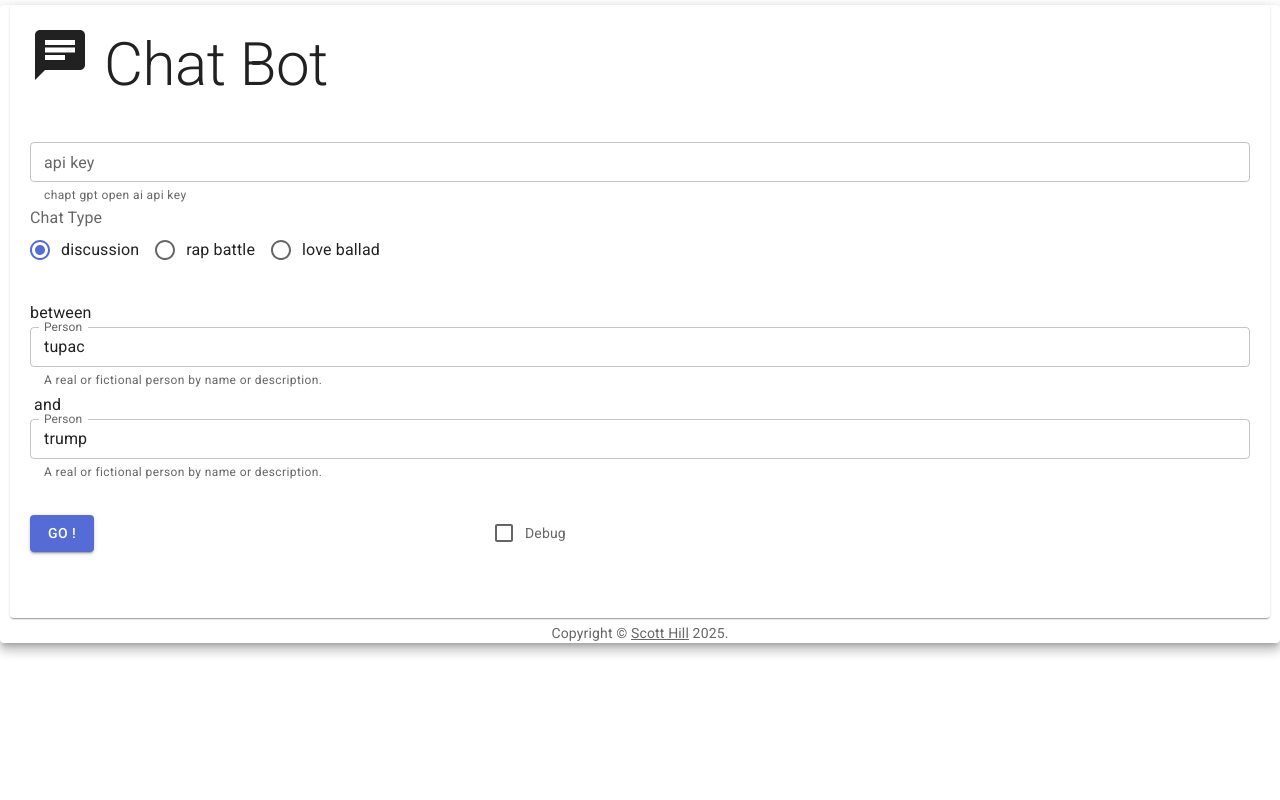
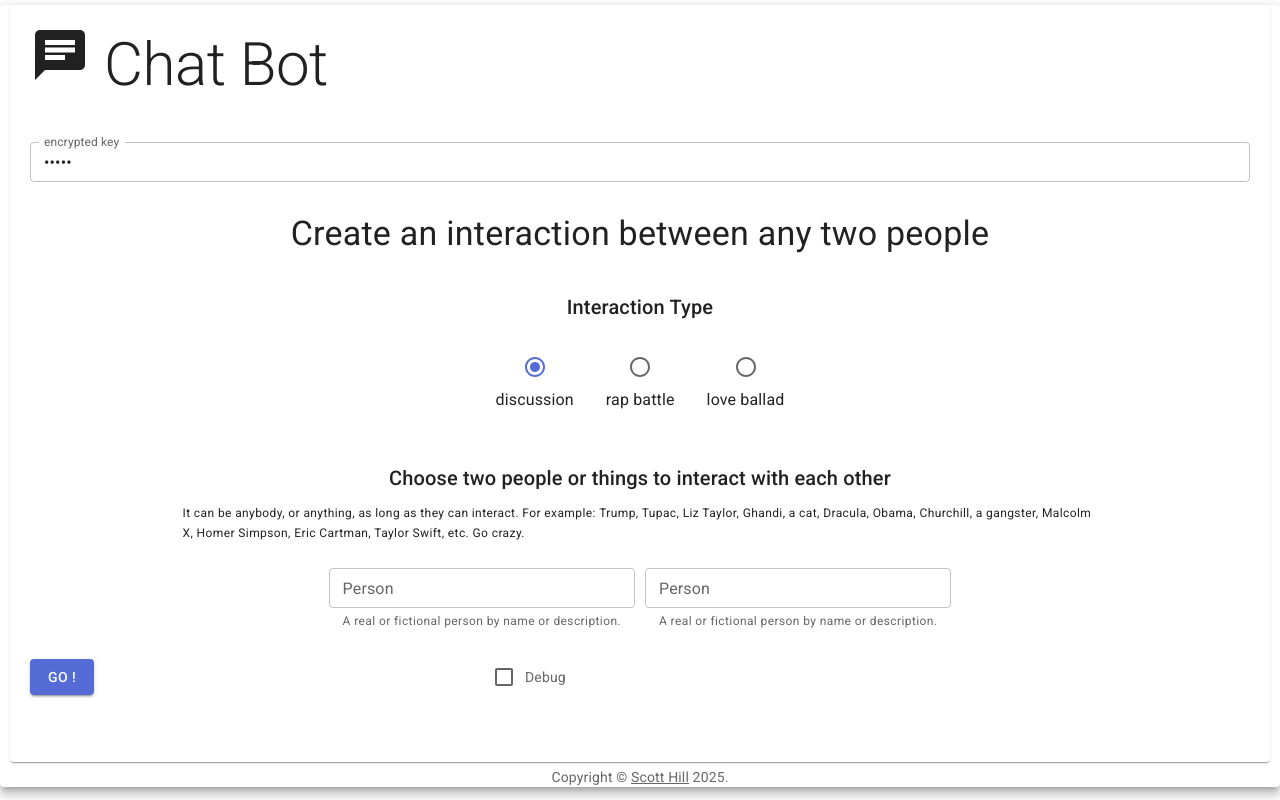
Before and after one commit to hillscottc/openai-fe2, a React (Vite) app: page / in a window 1280 px wide. Built offline with nearby package versions, Linux system fonts and the light colour scheme; no server answers.

Commit message:
reasonable formatting and text changes

```diff
--- a/src/ChatBot.tsx
+++ b/src/ChatBot.tsx
@@ -1,5 +1,5 @@
 import { useState } from "react";
-import OpenAI from 'openai';
+import OpenAI from "openai";
 import {
   Button,
   Paper,
@@ -9,68 +9,79 @@ import {
   Box,
   Checkbox,
   FormControlLabel,
-  FormLabel,
   RadioGroup,
-  Radio
+  Radio,
 } from "@mui/material";
 import { DNA } from "react-loader-spinner";
 import ChatIcon from "@mui/icons-material/Chat";
 
-
 /* https://help.openai.com/en/articles/5112595-best-practices-for-api-key-safety */
-async function fetchChat({ content = 'Tell me a joke', apiKey = '' }: { content: string, apiKey: string }): Promise<string | null> {
-  const client = new OpenAI({ apiKey: apiKey, dangerouslyAllowBrowser: true })
+async function fetchChat({
+  content = "Tell me a joke",
+  apiKey = "",
+}: {
+  content: string;
+  apiKey: string;
+}): Promise<string | null> {
+  const client = new OpenAI({ apiKey: apiKey, dangerouslyAllowBrowser: true });
   const response = await client.chat.completions.create({
     model: "gpt-3.5-turbo",
-    messages: [
-      { role: "user", content },
-    ],
+    messages: [{ role: "user", content }],
     temperature: 0.8,
     max_tokens: 1024,
   });
-  return response.choices[0]?.message?.content
+  return response.choices[0]?.message?.content;
 }
 
-const chatTypes = [
-  "discussion",
-  "rap battle",
-  "love ballad",
-];
+const chatTypes = ["discussion", "rap battle", "love ballad"];
 
 const personHelperText = "A real or fictional person by name or description.";
 
+const sampleItems = [
+  "Trump",
+  "Tupac",
+  "Liz Taylor",
+  "Ghandi",
+  "a cat",
+  "Dracula",
+  "Obama",
+  "Churchill",
+  "a gangster",
+  "Malcolm X",
+  "Homer Simpson",
+  "Eric Cartman",
+  "Taylor Swift",
+];
+
 function ChatBot() {
   const [formData, setFormData] = useState({
-    person1: "tupac",
-    person2: "trump",
+    person1: "",
+    person2: "",
     chatType: "discussion",
-    apiKey: ''
+    apiKey: import.meta.env.VITE_OPENAI_APIKEY || "",
+    password: "",
   });
   const [chatResults, setChatResults] = useState("");
   const [isLoading, setIsLoading] = useState(false);
   const [formError, setFormError] = useState(false);
   const [isDebug, setIsDebug] = useState(false);
 
-  /**
-   * Handle form submission and fetch chat results.
-   */
   const handleSubmit = async (event: React.FormEvent<HTMLFormElement>) => {
     event.preventDefault();
 
     const { chatType, person1, person2, apiKey } = formData;
     if (!chatType || !person1 || !person2 || !apiKey) {
-      setFormError(true)
-      setChatResults("Please fill out all fields.")
-      return
+      setFormError(true);
+      setChatResults("Please fill out all fields.");
+      return;
     }
-    setFormError(false)
+    setFormError(false);
 
-    const content = `Write ${chatType} between ${person1} and ${person2}`
-    // const apiKey = import.meta.env.VITE_OPENAI_APIKEY
+    const content = `Write ${chatType} between ${person1} and ${person2}`;
 
     if (isDebug) {
       setChatResults(`DEBUG:\n ${JSON.stringify(formData)} \n ${content}`);
-      return
+      return;
     }
 
     try {
@@ -83,7 +94,6 @@ function ChatBot() {
       setChatResults(`Error: ${error}`);
       setIsLoading(false);
     }
-
   };
 
   return (
@@ -100,36 +110,106 @@ function ChatBot() {
       </Typography>
 
       <form onSubmit={handleSubmit}>
-        <div>
-          <Typography variant="subtitle1" gutterBottom>
-            <Box sx={{ minWidth: 120 }}>
-
         <TextField
-                helperText={'chapt gpt open ai api key'}
           size="small"
           onChange={(e) => setFormData({ ...formData, apiKey: e.target.value })}
           value={formData.apiKey}
           fullWidth
-                label={"api key"}
+          label={"encrypted key"}
           variant="outlined"
+          sx={{ marginBottom: "15px" }}
+          type="password"
+          error={formError && !formData.apiKey}
         />
 
-              <FormControl fullWidth>
-                <FormLabel id="demo-radio-buttons-group-label">Chat Type</FormLabel>
+        <Box sx={{ minWidth: 120, marginBottom: "25px" }}>
+          <Box
+            sx={{
+              display: "flex",
+              justifyContent: "center",
+              p: 1,
+              m: 1,
+            }}
+          >
+            <Typography variant="h4" gutterBottom>
+              Create an interaction between any two people
+            </Typography>
+          </Box>
+
+          <Box
+            sx={{
+              display: "flex",
+              justifyContent: "center",
+              p: 1,
+              m: 1,
+            }}
+          >
+            <Typography variant="h6" gutterBottom>
+              Interaction Type
+            </Typography>
+          </Box>
+
+          <Box
+            sx={{
+              display: "flex",
+              justifyContent: "center",
+              marginBottom: "50px",
+            }}
+          >
+            <FormControl>
               <RadioGroup
                 row
-                  defaultValue={'discussion'}
+                defaultValue={"discussion"}
                 name="radio-buttons-group"
-                  onChange={(e) => setFormData({ ...formData, chatType: e.target.value })}
+                onChange={(e) =>
+                  setFormData({ ...formData, chatType: e.target.value })
+                }
               >
-                  {chatTypes.map((value) => (<FormControlLabel value={value} key={value} control={<Radio />} label={value} />))}
+                {chatTypes.map((value) => (
+                  <FormControlLabel
+                    value={value}
+                    key={value}
+                    control={<Radio />}
+                    label={value}
+                    labelPlacement="bottom"
+                  />
+                ))}
               </RadioGroup>
-
             </FormControl>
           </Box>
+        </Box>
+        <Box
+          sx={{
+            display: "flex",
+            justifyContent: "center",
+            marginBottom: "3px",
+          }}
+        >
+          <Typography variant="h6" gutterBottom>
+            Choose two people or things to interact with each other
+          </Typography>
+        </Box>
 
-            <br />between <br />
+        <Box
+          sx={{
+            display: "flex",
+            justifyContent: "center",
+            marginBottom: "20px",
+          }}
+        >
+          <Typography variant="caption" gutterBottom maxWidth="75%">
+            It can be anybody, or anything, as long as they can interact. For
+            example:&nbsp;
+            {sampleItems.map((item) => `${item}, `)} etc. Go crazy.
+          </Typography>
+        </Box>
 
+        <Box
+          sx={{
+            display: "flex",
+            justifyContent: "center",
+          }}
+        >
           <TextField
             helperText={personHelperText}
             size="small"
@@ -137,14 +217,11 @@ function ChatBot() {
               setFormData({ ...formData, person1: e.target.value })
             }
             value={formData.person1}
-              fullWidth
             label={"Person"}
             variant="outlined"
             error={formError && !formData.person1}
+            sx={{ paddingRight: "10px" }}
           />
-
-            &nbsp;and&nbsp;
-
           <TextField
             helperText={personHelperText}
             size="small"
@@ -152,13 +229,12 @@ function ChatBot() {
               setFormData({ ...formData, person2: e.target.value })
             }
             value={formData.person2}
-              fullWidth
             label={"Person"}
             variant="outlined"
             error={formError && !formData.person2}
           />
-          </Typography>
-        </div>
+        </Box>
+
         <br />
 
         <Button variant="contained" type="submit" sx={{ marginRight: 50 }}>
@@ -166,18 +242,22 @@ function ChatBot() {
         </Button>
 
         <FormControlLabel
-          control={<Checkbox
+          control={
+            <Checkbox
               checked={isDebug}
               sx={{ fontSize: 6 }}
               onChange={() => setIsDebug(!isDebug)}
-          />}
-          label={<Typography variant="body2" color="textSecondary">Debug</Typography>}
             />
-
+          }
+          label={
+            <Typography variant="body2" color="textSecondary">
+              Debug
+            </Typography>
+          }
+        />
       </form>
 
-      {
-        isLoading && (
+      {isLoading && (
         <div className="container-grid">
           <div className="col col-1">
             {/* Loading spinner */}
@@ -191,16 +271,13 @@ function ChatBot() {
             />
           </div>
         </div>
-        )
-      }
+      )}
 
       <br />
-      {
-        chatResults && (
+      {chatResults && (
         <textarea value={chatResults} rows={30} cols={75} readOnly />
-        )
-      }
-    </Paper >
+      )}
+    </Paper>
   );
 }
 
```
Also changed, not shown: src/components/Copyright.tsx (+8 -6 lines), src/components/Fader.tsx (+9 -8 lines), src/components/LightBulbIcon.tsx (+6 -6 lines), src/components/Tip.tsx (+12 -11 lines), 1 other file (tests, documents, lock files or other folders). Lines whose indentation alone changed are shown as unchanged.
